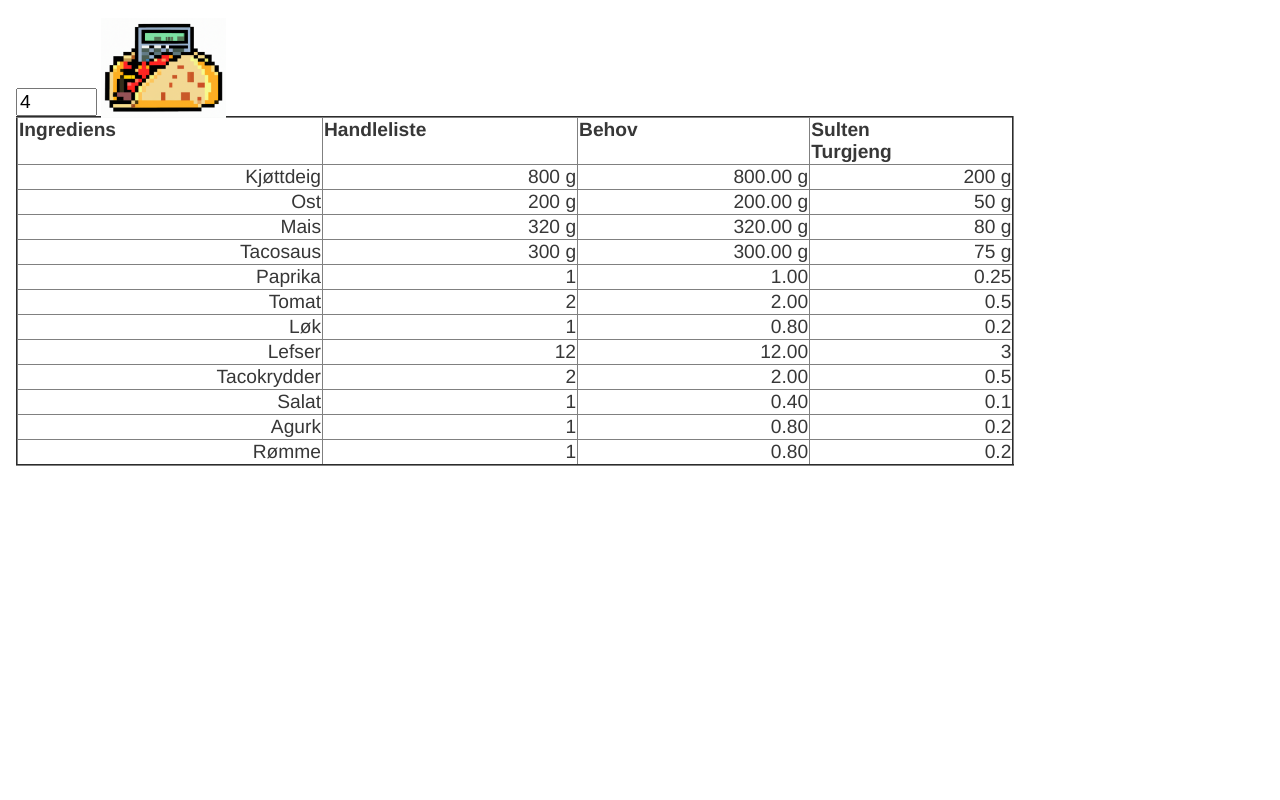
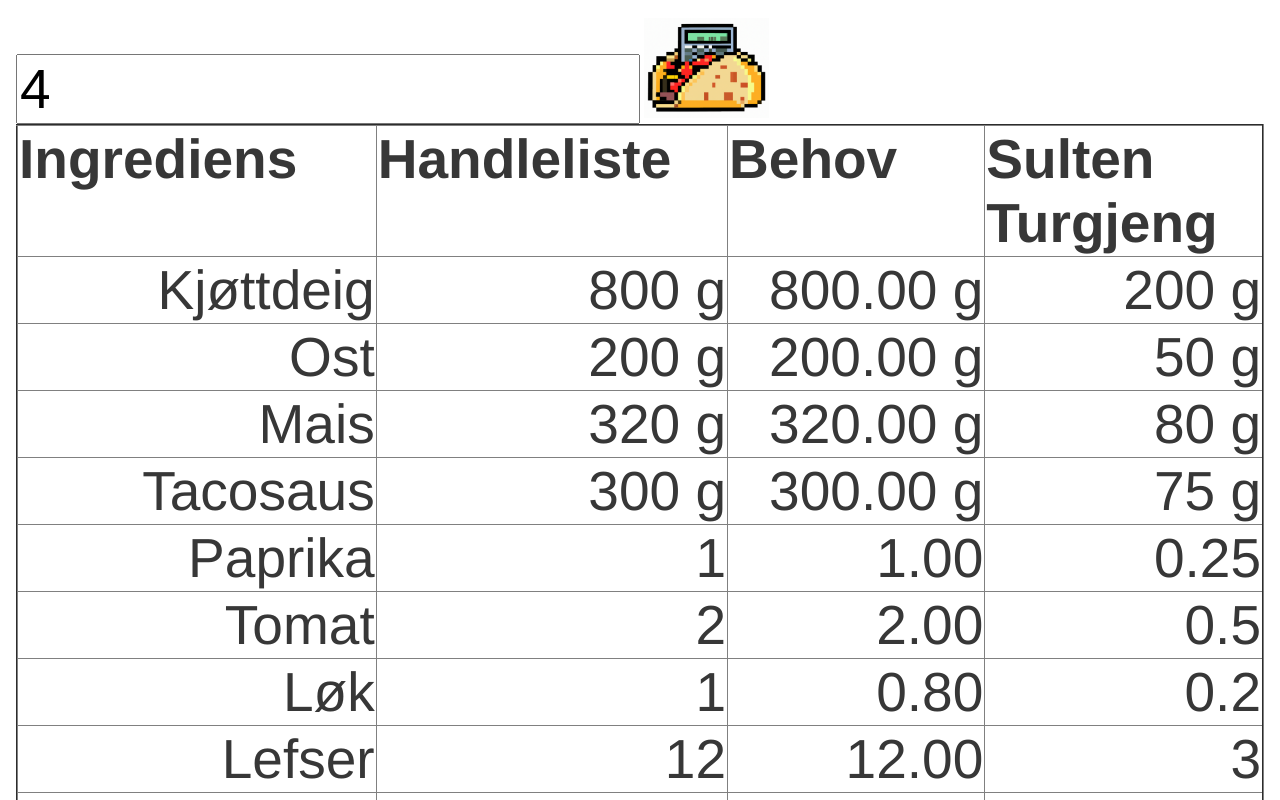
Before and after one commit to einoj/einoj.github.io, a plain HTML site: page tacolator/index.html in a window 1280 px wide. Drawn offline with Linux system fonts and the light colour scheme.

Commit message:
Tacolator: Make table fit the width of display

```diff
--- a/tacolator/style.css
+++ b/tacolator/style.css
@@ -2,7 +2,8 @@ body {
     font-family: 'Helvetica', 'Arial', sans-serif;
 }
 input {
-    font-size: 1.2em;
+    font-size: 4.3vw;
+    width: 50%;
 }
 
 .centered {
@@ -13,10 +14,9 @@ input {
 
 table {
     border-collapse: collapse;
-    font-size: 1.2em;
-    left: 10%;
-    width: 80%;
-    height: 80%;
+    font-size: 4.3vw;
+    width: 100%;
+    height: auto;
     color: rgba(55,55,55,1.0)
 }
 
@@ -27,7 +27,6 @@ th {
 
 td {
     text-align: right;
-    padding-left: 1em;
 }
 
 img {
```
